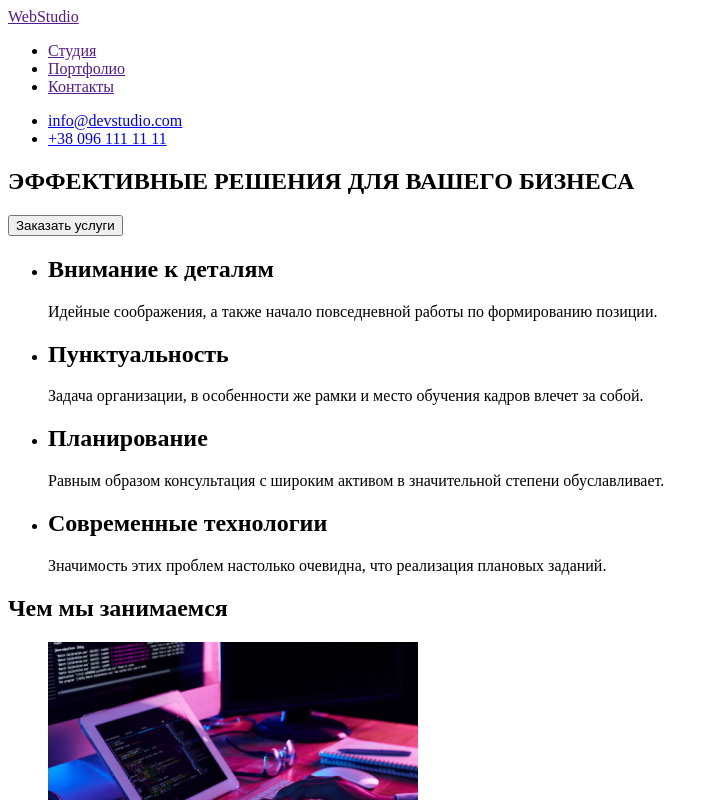
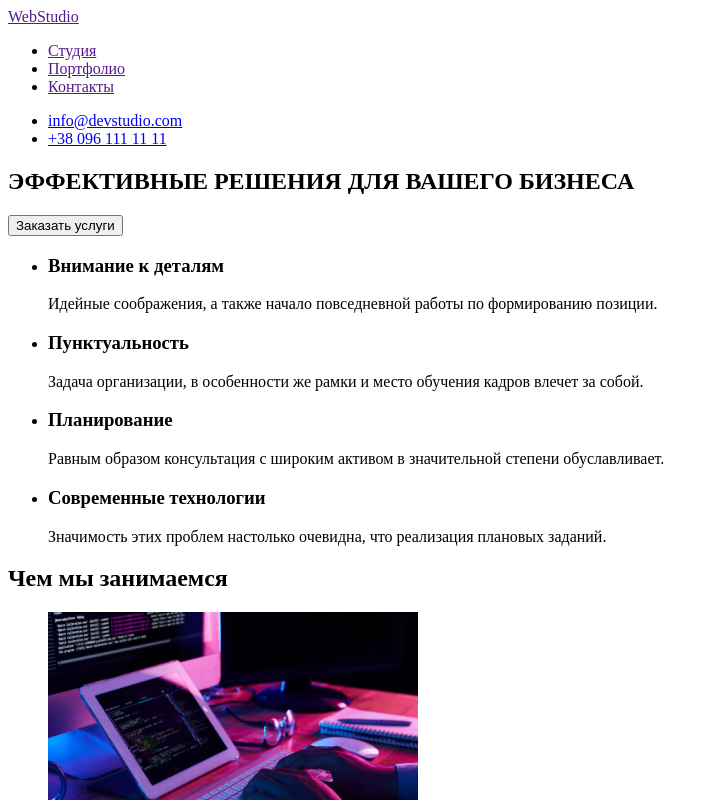
Before and after one commit to maksympm/goit-markup-hw-01, a plain HTML site: page index.html in a window 1280 px wide. Shown: the top 800 px of the page, without its empty margins (0-719 px from the left). Drawn offline with Linux system fonts and the light colour scheme.

Commit message:
Update index.html

```diff
--- a/index.html
+++ b/index.html
@@ -32,19 +32,19 @@
         <section>
             <ul>
                 <li>
-                    <h2>Внимание к деталям</h2>
+                    <h3>Внимание к деталям</h3>
                     <p>Идейные соображения, а также начало повседневной работы по формированию позиции.</p>
                 </li>
                 <li>
-                    <h2>Пунктуальность</h2>
+                    <h3>Пунктуальность</h3>
                     <p>Задача организации, в особенности же рамки и место обучения кадров влечет за собой.</p>
                 </li>
                 <li>
-                    <h2>Планирование</h2>
+                    <h3>Планирование</h3>
                     <p>Равным образом консультация с широким активом в значительной степени обуславливает.</p>
                 </li>
                 <li>
-                    <h2>Современные технологии</h2>
+                    <h3>Современные технологии</h3>
                     <p>Значимость этих проблем настолько очевидна, что реализация плановых заданий.</p>
                 </li>
             </ul>
@@ -88,10 +88,14 @@
                 </li>
             </ul>
         </section>
+        <iframe width="560" height="315" src="https://www.youtube.com/embed/bC1azaVXKL4" title="YouTube video player"
+            frameborder="0" allow="accelerometer; autoplay; clipboard-write; encrypted-media; gyroscope; picture-in-picture"
+            allowfullscreen>
+        </iframe>
     </main>
     <footer>
+        <a href="">WebStudio</a>
         <address>
-            <a href="">WebStudio</a>
             <ul>
                 <li><a href="https://goo.gl/maps/ucCvVDqqTp9hVQsA9" target="_blank" rel="noopener noreferrer">г. Киев, пр-т Леси Украинки, 26</a></li>
                 <li><a href="mailto:info@example.com">info@example.com</a></li>
```
